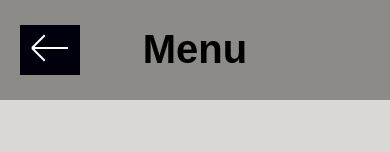
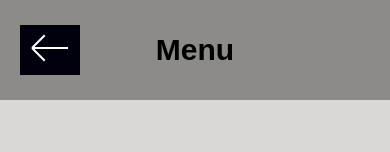
Before and after one commit to verydisco/recruit-react-v2, a React app: page / in a window 390 px wide. Both pictures are taken after a click on the button "open main menu". Shown: the top 152 px of the page. Built offline with nearby package versions, Linux system fonts and the light colour scheme.

Commit message:
update heading size on smaller screens

```diff
--- a/src/components/header/header.module.scss
+++ b/src/components/header/header.module.scss
@@ -12,8 +12,11 @@
 
 .headerTitle {
 	margin: 0;
-	font-size: 40px;
+	font-size: 30px;
 	line-height: 1.2rem;
+	@media (min-width: 800px) {
+		font-size: 40px;
+	}
 }
 
 .menuToggle {
--- a/src/components/navOverlay/navOverlay.module.scss
+++ b/src/components/navOverlay/navOverlay.module.scss
@@ -16,13 +16,16 @@
 
 .overlayHeading {
 	margin-top: 0;
-	font-size: 40px;
-	line-height: 1.2rem;
 	text-align: center;
 	height: 100px;
 	display: flex;
 	align-items: center;
 	justify-content: center;
+	font-size: 30px;
+	line-height: 1.2rem;
+	@media (min-width: 800px) {
+		font-size: 40px;
+	}
 }
 
 .overlayCopyWrapper {
```
